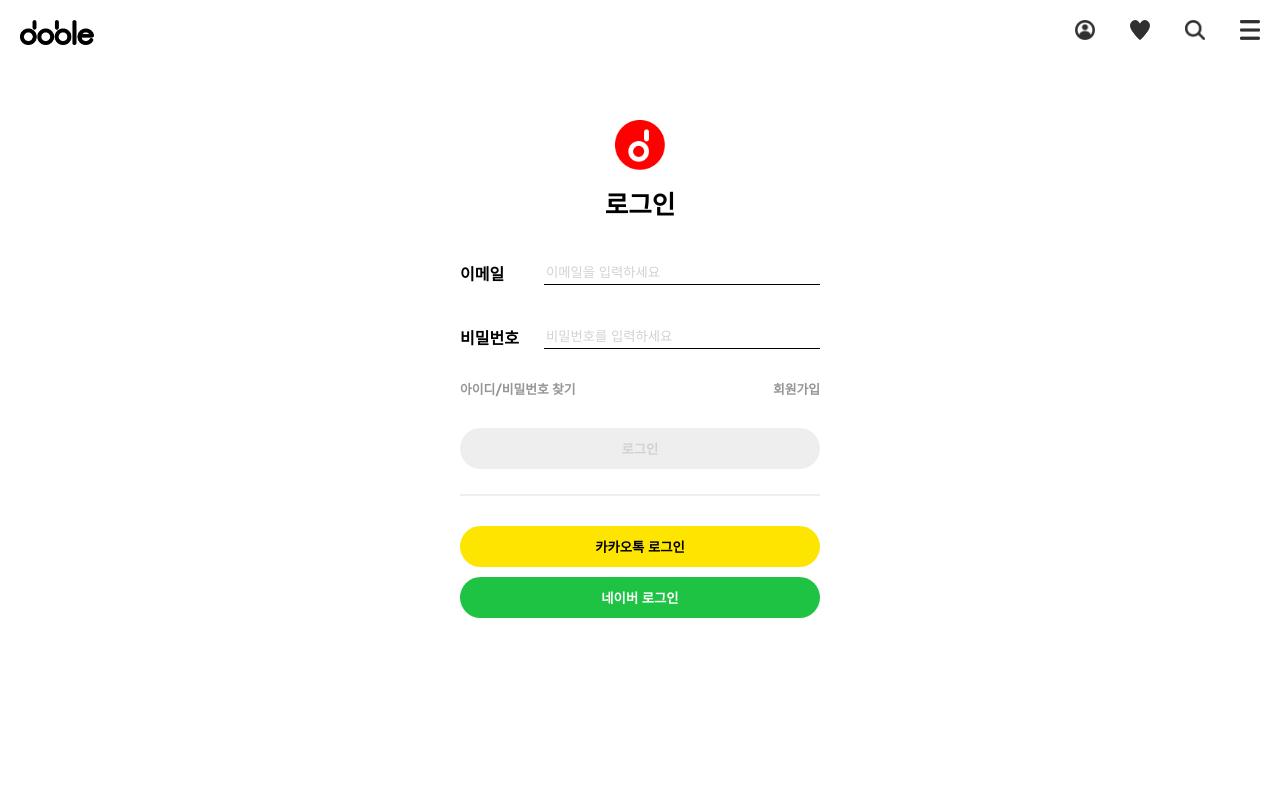
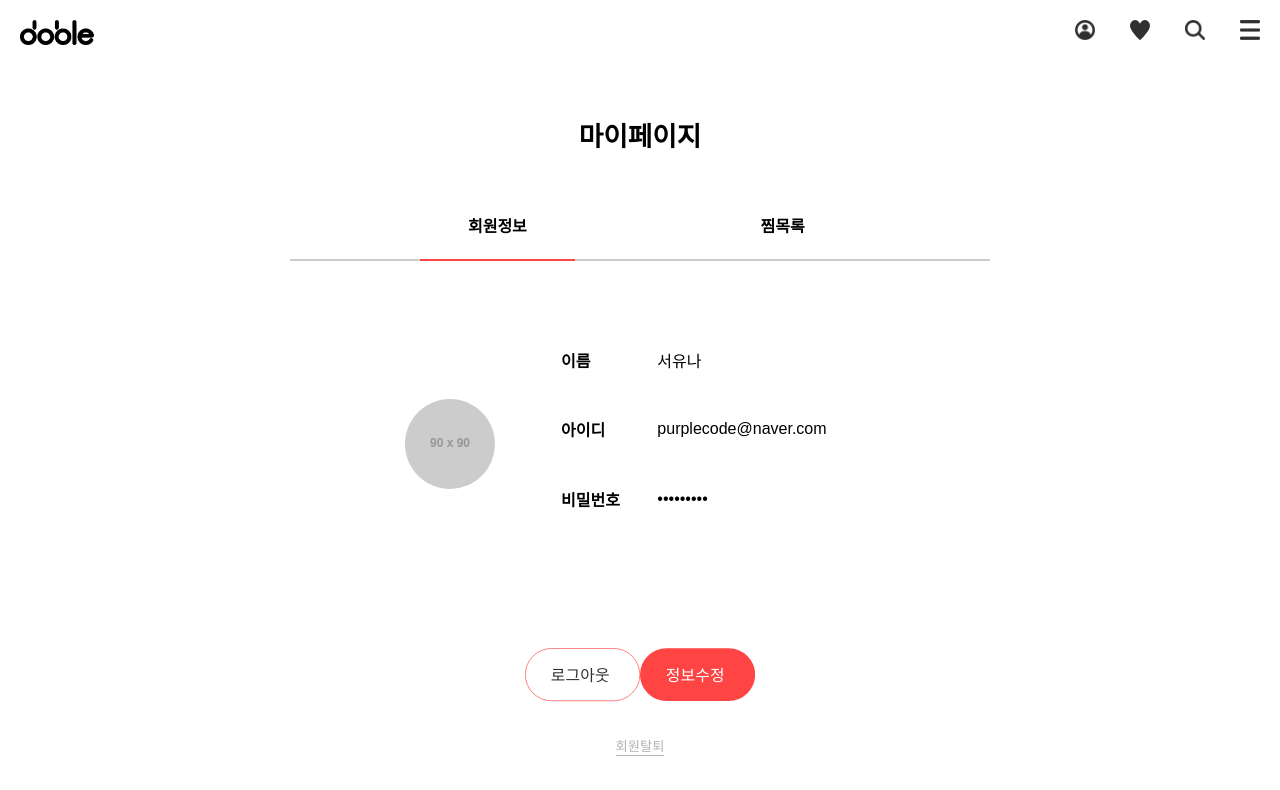
Before and after one commit to purplecode-team/dobble_website, a React (Create React App) app: page /mypage in a window 1280 px wide. Before the commit this address led to /login. Shown: the top 790 px of the page. Built offline with nearby package versions, Linux system fonts and the light colour scheme.

Commit message:
[ADD] mypage / 회원 정보 수정 UI

```diff
--- a/src/components/RootRouter.js
+++ b/src/components/RootRouter.js
@@ -8,6 +8,7 @@
 import Product from '../pages/product';
 import AppLayout from './AppLayout';
 import SignUp from './SignUp';
+import MyPage from '../pages/MyPage';
 
 const LoginRoutes = () => (
   <Switch>
@@ -28,6 +29,7 @@
     <Route path="/magazine" component={Magazine} />
     <Route path="/login" component={Login} />
     <Route path="/signup" component={SignUp} />
+    <Route path="/mypage" component={MyPage} />
     <Redirect from="*" to="/login" />
   </Switch>
 );
--- /dev/null
+++ b/src/pages/MyPage/index.js
@@ -0,0 +1,27 @@
+import React from 'react';
+import styled from 'styled-components';
+import Nav from './nav';
+
+const MyPage = () => {
+  return (
+    <Container>
+      <Title>마이페이지</Title>
+      <Nav />
+    </Container>
+  );
+};
+
+const Container = styled.div`
+  margin-top: 14.35vh;
+  display: flex;
+  flex-direction: column;
+  justify-content: center;
+  align-items: center;
+`;
+
+const Title = styled.div`
+  font-family: Arial;
+  font-size: 2.08vw;
+  font-weight: bold;
+`;
+export default MyPage;
--- /dev/null
+++ b/src/pages/MyPage/nav.js
@@ -0,0 +1,58 @@
+import React from 'react';
+import styled from 'styled-components';
+import { NavLink, Route } from 'react-router-dom';
+import UserInfo from './userInfo';
+import WishList from './wishList';
+
+const Nav = () => {
+  return (
+    <div>
+      <NavContainer>
+        <Line />
+        <List to="/mypage" exact activeClassName="active">
+          <ListItem>회원정보</ListItem>
+        </List>
+        <Line />
+        <List to="/mypage/wishlist" activeClassName="active">
+          <ListItem>찜목록</ListItem>
+        </List>
+        <Line />
+      </NavContainer>
+
+      <Route path="/mypage" exact component={UserInfo} />
+      <Route path="/mypage/wishlist" component={WishList} />
+    </div>
+  );
+};
+
+const NavContainer = styled.ul`
+  padding: 0px;
+  margin: 0px;
+  display: flex;
+  list-style: none;
+  margin-top: 7.4vh;
+  font-family: Arial;
+  font-size: 1.25vw;
+  font-weight: bold;
+`;
+const List = styled(NavLink)`
+  cursor: pointer;
+  text-decoration: none;
+  color: black;
+  width: 12.135vw;
+  text-align: center;
+  border-bottom: 2px solid #cbcbcb;
+  &.active {
+    border-bottom: 2px solid #ff4444;
+  }
+`;
+
+const ListItem = styled.div`
+  margin-bottom: 2.77vh;
+`;
+
+const Line = styled.div`
+  width: 10.15vw;
+  border-bottom: 2px solid #cbcbcb;
+`;
+export default Nav;
--- /dev/null
+++ b/src/pages/MyPage/userInfo.js
@@ -0,0 +1,219 @@
+import React, { useState } from 'react';
+import styled from 'styled-components';
+import useInput from '../../hooks/useInput';
+
+const UserInfo = () => {
+  const [name, onChangeName, setName] = useInput('서유나');
+  const [id, onChangeId, setId] = useInput('purplecode@naver.com');
+  const [pwd, onChangePwd, setPwd] = useInput('123123123');
+  const [modify, setModify] = useState(false);
+
+  const onModify = () => {
+    setModify(true);
+  };
+  const onSave = () => {
+    setModify(false);
+  };
+  console.log(modify);
+  return (
+    <Container>
+      <UserInfoContainer>
+        {/* eslint-disable-next-line jsx-a11y/alt-text */}
+        <img src="https://via.placeholder.com/90" style={{ borderRadius: '70%' }} alt="profile" />
+        <TextInfo>
+          <InfoItem>
+            <InfoTitle>이름</InfoTitle>
+            <InfoContent value={name} readOnly={!modify} onChange={onChangeName} modify={modify} />
+          </InfoItem>
+          <InfoItem>
+            <InfoTitle>아이디</InfoTitle>
+            <InfoContent
+              type="email"
+              value={id}
+              readOnly={!modify}
+              onChange={onChangeId}
+              modify={modify}
+            />
+          </InfoItem>
+          <InfoItem>
+            <InfoTitle>비밀번호</InfoTitle>
+            <InfoContent
+              type="password"
+              value={pwd}
+              readOnly={!modify}
+              onChange={onChangePwd}
+              modify={modify}
+            />
+          </InfoItem>
+        </TextInfo>
+      </UserInfoContainer>
+
+      {modify ? (
+        <Btn
+          xmlns="http://www.w3.org/2000/svg"
+          width="9.06vw"
+          height="7.407vh"
+          viewBox="0 0 174 80"
+          onClick={onSave}
+        >
+          <g id="그룹_179" data-name="그룹 179" transform="translate(-873 -800)">
+            <rect
+              id="사각형_92"
+              data-name="사각형 92"
+              width="174"
+              height="80"
+              rx="40"
+              transform="translate(873 800)"
+              fill="#f44"
+            />
+            <text
+              id="저장하기"
+              transform="translate(912 850)"
+              fill="#fff"
+              fontSize="24"
+              fontFamily="Arial"
+              letterSpacing="0.007em"
+            >
+              <tspan x="0" y="0">
+                저장하기
+              </tspan>
+            </text>
+          </g>
+        </Btn>
+      ) : (
+        <Buttom>
+          <Btn
+            xmlns="http://www.w3.org/2000/svg"
+            width="9.06vw"
+            height="7.407vh"
+            viewBox="0 0 174 80"
+          >
+            <g id="그룹_179" data-name="그룹 179" transform="translate(-770 -800)">
+              <g
+                id="사각형_58"
+                data-name="사각형 58"
+                transform="translate(770 800)"
+                fill="none"
+                stroke="#f44"
+                strokeWidth="1"
+              >
+                <rect width="174" height="80" rx="40" stroke="none" />
+                <rect x="0.5" y="0.5" width="173" height="79" rx="39.5" fill="none" />
+              </g>
+              <text
+                id="로그아웃"
+                transform="translate(809 850)"
+                fill="#303030"
+                fontSize="24"
+                fontFamily="Arial"
+                letterSpacing="0.007em"
+              >
+                <tspan x="0" y="0">
+                  로그아웃
+                </tspan>
+              </text>
+            </g>
+          </Btn>
+          <Btn
+            xmlns="http://www.w3.org/2000/svg"
+            width="9.06vw"
+            height="7.407vh"
+            viewBox="0 0 174 80"
+            onClick={onModify}
+          >
+            <g id="그룹_159" data-name="그룹 159" transform="translate(-981 -810)">
+              <g id="그룹_180" data-name="그룹 180">
+                <rect
+                  id="사각형_92"
+                  data-name="사각형 92"
+                  width="174"
+                  height="80"
+                  rx="40"
+                  transform="translate(981 810)"
+                  fill="#f44"
+                />
+                <text
+                  id="정보수정"
+                  transform="translate(1020 860)"
+                  fill="#fff"
+                  fontSize="24"
+                  fontFamily="Arial"
+                  letterSpacing="0.007em"
+                >
+                  <tspan x="0" y="0">
+                    정보수정
+                  </tspan>
+                </text>
+              </g>
+            </g>
+          </Btn>
+        </Buttom>
+      )}
+
+      <Secession>회원탈퇴</Secession>
+    </Container>
+  );
+};
+const Container = styled.div`
+  display: flex;
+  flex-direction: column;
+  margin-top: 9.81vh;
+  align-items: center;
+`;
+const UserInfoContainer = styled.div`
+  display: flex;
+  margin-bottom: 12.03vh;
+  align-items: center;
+`;
+const TextInfo = styled.ul`
+  width: 24.53vw;
+  font-family: Arial;
+  font-size: 1.25vw;
+  margin: 0px;
+  padding: 0px;
+  margin-left: 5.15vw;
+  display: flex;
+  flex-direction: column;
+  list-style: none;
+`;
+const InfoItem = styled.li`
+  display: flex;
+  margin-bottom: 3.7vh;
+  align-items: center;
+  justify-content: space-between;
+`;
+const InfoTitle = styled.div`
+  font-weight: bold;
+`;
+
+const InfoContent = styled.input`
+  width: 17vw;
+  height: 5vh;
+  font-family: Arial;
+  font-size: 1.25vw;
+  padding: 0px;
+  :focus {
+    outline: none;
+  }
+   border: none;
+  background-color: ${(modify) => (modify.modify ? '#FAFAFA;' : '')}
+  ::placeholder {
+    color: #cbcbcb;
+  }
+`;
+const Buttom = styled.div`
+  display: flex;
+  width: 18vw;
+  justify-content: space-between;
+`;
+const Secession = styled.div`
+  margin-top: 3.98vh;
+  color: #b3b3b3;
+  font-family: Arial;
+  font-size: 1.04vw;
+  border-bottom: 1px solid #b3b3b3;
+`;
+const Btn = styled.svg`
+  cursor: pointer;
+`;
+export default UserInfo;
--- /dev/null
+++ b/src/pages/MyPage/wishList.js
@@ -0,0 +1,7 @@
+import React from 'react';
+
+const WishList = () => {
+  return <div>wishList</div>;
+};
+
+export default WishList;
```
